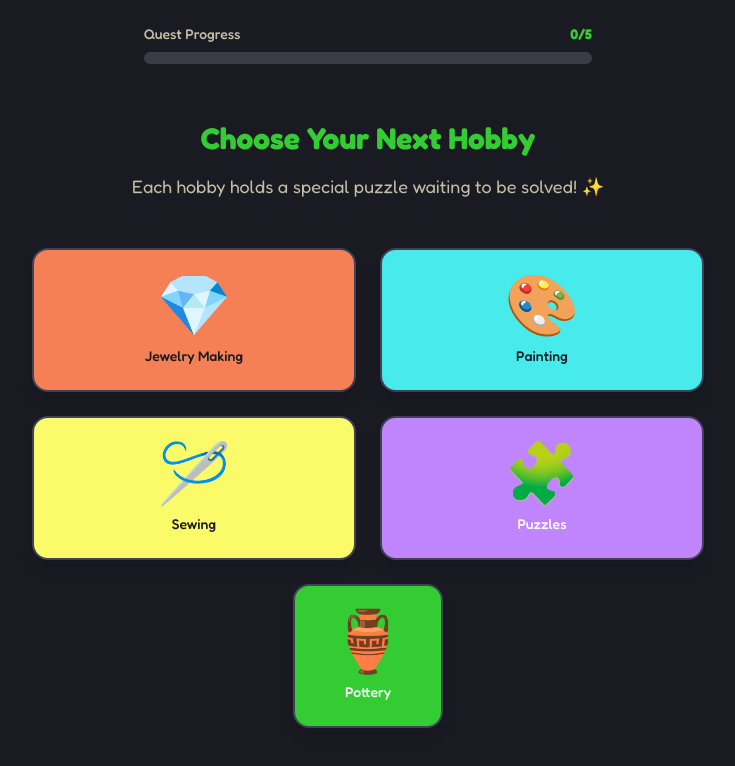
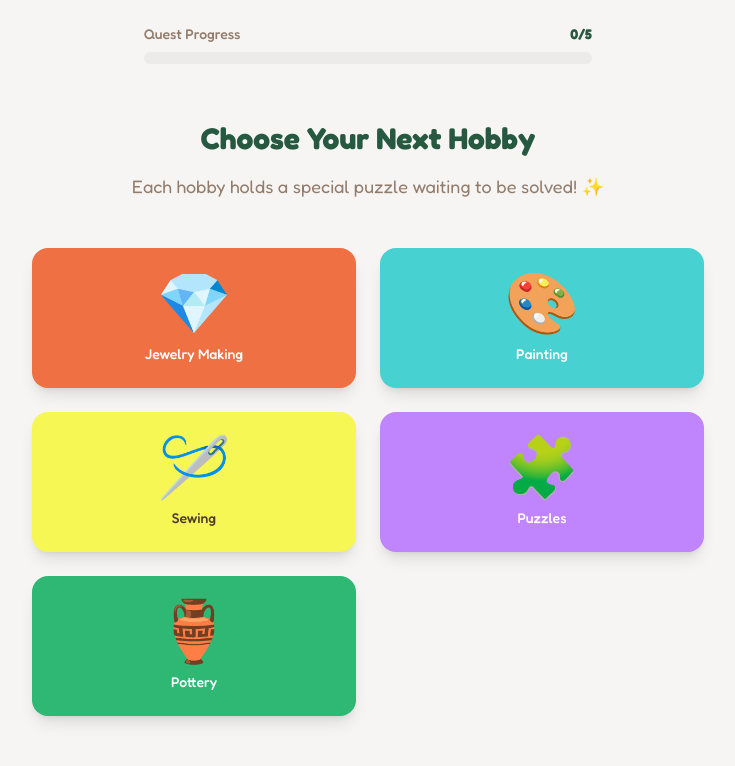
Before and after one commit to lucaradio24/hobbyquest-gift-adventure, a React (Vite) app: page / in a window 1280 px wide. Both pictures are taken after a click on the button "Start Adventure". Shown: the top 766 px of the page, without its empty margins (272-1007 px from the left). Built offline with nearby package versions, Linux system fonts and the light colour scheme.

Commit message:
Reverted to commit 14149b82bec3213800f112bc26be11c1a773c63f

```diff
--- a/src/components/HobbyIcon.tsx
+++ b/src/components/HobbyIcon.tsx
@@ -30,18 +30,17 @@ export const HobbyIcon = ({
       onClick={onClick}
       disabled={disabled}
       className={cn(
-        "hobby-icon group flex flex-col items-center p-4 sm:p-6 rounded-2xl shadow-lg",
+        "hobby-icon group flex flex-col items-center p-6 rounded-2xl shadow-lg",
         "focus:outline-none focus:ring-4 focus:ring-ring/20",
         "disabled:opacity-50 disabled:cursor-not-allowed",
-        "min-h-[120px] sm:min-h-[140px]", // Ensures consistent height
         colorClasses[color],
         className
       )}
     >
-      <div className="text-4xl sm:text-6xl mb-2 sm:mb-3 group-hover:animate-bounce-gentle">
+      <div className="text-6xl mb-3 group-hover:animate-bounce-gentle">
         {icon}
       </div>
-      <span className="font-medium text-xs sm:text-sm text-center leading-tight">
+      <span className="font-medium text-sm text-center">
         {label}
       </span>
     </button>
--- a/src/index.css
+++ b/src/index.css
@@ -2,56 +2,56 @@
 @tailwind components;
 @tailwind utilities;
 
-/* HobbyQuest Design System - Retro Gaming Adventure UI
+/* HobbyQuest Design System - Playful Adventure UI with Scandinavian Minimalism
 All colors MUST be HSL.
 */
 
 @layer base {
   :root {
-    /* Base colors - classic retro game palette */
-    --background: 240 15% 12%;
-    --foreground: 50 80% 95%;
+    /* Base colors - warm beige/cream background */
+    --background: 32 15% 96%;
+    --foreground: 25 25% 25%;
 
-    /* Card styling - darker game UI panels */
-    --card: 240 10% 18%;
-    --card-foreground: 50 80% 95%;
+    /* Card styling */
+    --card: 35 20% 98%;
+    --card-foreground: 25 25% 25%;
 
     /* Popover styling */
-    --popover: 240 10% 18%;
-    --popover-foreground: 50 80% 95%;
+    --popover: 35 20% 98%;
+    --popover-foreground: 25 25% 25%;
 
-    /* Adventure UI primary - bright retro green */
-    --primary: 120 60% 50%;
-    --primary-foreground: 240 15% 12%;
+    /* Adventure UI primary - deep forest green */
+    --primary: 150 40% 25%;
+    --primary-foreground: 0 0% 100%;
 
-    /* Hobby theme colors - vibrant coral */
-    --secondary: 16 90% 65%;
-    --secondary-foreground: 240 15% 12%;
+    /* Hobby theme colors - coral accent */
+    --secondary: 16 84% 60%;
+    --secondary-foreground: 0 0% 100%;
 
-    /* Electric turquoise */
-    --accent: 180 80% 60%;
-    --accent-foreground: 240 15% 12%;
+    /* Turquoise accent */
+    --accent: 180 60% 55%;
+    --accent-foreground: 0 0% 100%;
 
-    /* Neon yellow highlight */
-    --highlight: 60 95% 70%;
-    --highlight-foreground: 240 15% 12%;
+    /* Lime yellow highlight */
+    --highlight: 60 90% 65%;
+    --highlight-foreground: 25 25% 25%;
 
-    /* Muted tones for retro feel */
-    --muted: 240 8% 25%;
-    --muted-foreground: 50 20% 70%;
+    /* Muted tones */
+    --muted: 32 12% 90%;
+    --muted-foreground: 25 15% 50%;
 
-    /* Quest progress colors - bright retro green */
-    --quest-progress: 120 60% 50%;
-    --quest-bg: 240 8% 25%;
+    /* Quest progress colors */
+    --quest-progress: 150 60% 45%;
+    --quest-bg: 32 8% 92%;
 
-    /* Destructive (for errors) - classic red */
-    --destructive: 0 80% 60%;
+    /* Destructive (for errors) */
+    --destructive: 0 75% 55%;
     --destructive-foreground: 0 0% 100%;
 
-    /* Borders and inputs - retro style */
-    --border: 240 15% 30%;
-    --input: 240 12% 22%;
-    --ring: 120 60% 50%;
+    /* Borders and inputs */
+    --border: 32 8% 88%;
+    --input: 32 8% 88%;
+    --ring: 150 60% 45%;
 
     /* Border radius for playful rounded elements */
     --radius: 1rem;
@@ -85,22 +85,13 @@ All colors MUST be HSL.
     @apply bg-background text-foreground font-fredoka;
   }
 
-  /* Retro Gaming animations */
+  /* HobbyQuest animations */
   @keyframes bounce-gentle {
     0%, 100% {
       transform: translateY(0);
     }
     50% {
       transform: translateY(-8px);
-    }
-  }
-
-  @keyframes pixel-glow {
-    0%, 100% {
-      box-shadow: 0 0 5px hsl(var(--primary)), 0 0 10px hsl(var(--primary)), 0 0 15px hsl(var(--primary));
-    }
-    50% {
-      box-shadow: 0 0 10px hsl(var(--primary)), 0 0 20px hsl(var(--primary)), 0 0 30px hsl(var(--primary));
     }
   }
 
@@ -135,10 +126,6 @@ All colors MUST be HSL.
     animation: bounce-gentle 2s ease-in-out infinite;
   }
 
-  .animate-pixel-glow {
-    animation: pixel-glow 2s ease-in-out infinite;
-  }
-
   .animate-progress-fill {
     animation: progress-fill 1s ease-out forwards;
   }
@@ -150,37 +137,16 @@ All colors MUST be HSL.
     animation: typewriter 2s steps(30) forwards, blink-cursor 1s infinite step-end;
   }
 
-  /* Retro gaming hobby icon effects */
+  /* Hobby icon hover effects */
   .hobby-icon {
-    transition: all 0.2s ease-out;
-    border: 2px solid hsl(var(--border));
-    box-shadow: 0 4px 0 hsl(var(--border));
+    transition: all 0.3s cubic-bezier(0.4, 0, 0.2, 1);
   }
 
   .hobby-icon:hover {
-    transform: translateY(-2px);
-    box-shadow: 0 6px 0 hsl(var(--border));
+    transform: scale(1.1) translateY(-4px);
   }
 
   .hobby-icon:active {
-    transform: translateY(2px);
-    box-shadow: 0 2px 0 hsl(var(--border));
-  }
-
-  /* Retro button styling */
-  .retro-button {
-    border: 2px solid hsl(var(--border));
-    box-shadow: 0 4px 0 hsl(var(--border));
-    transition: all 0.1s ease-out;
-  }
-
-  .retro-button:hover {
-    transform: translateY(-2px);
-    box-shadow: 0 6px 0 hsl(var(--border));
-  }
-
-  .retro-button:active {
-    transform: translateY(2px);
-    box-shadow: 0 2px 0 hsl(var(--border));
+    transform: scale(0.95);
   }
 }
--- a/src/pages/HobbySelect.tsx
+++ b/src/pages/HobbySelect.tsx
@@ -17,28 +17,26 @@ const hobbies = [
 
 export const HobbySelect = ({ onHobbySelect, completedHobbies, currentProgress }: HobbySelectProps) => {
   return (
-    <div className="min-h-screen p-4 sm:p-6 pb-20">
+    <div className="min-h-screen p-6 pb-20">
       {/* Progress Bar */}
-      <div className="fixed top-4 sm:top-6 left-4 sm:left-6 right-4 sm:right-6 z-10">
+      <div className="fixed top-6 left-6 right-6 z-10">
         <ProgressBar current={currentProgress} total={5} />
       </div>
 
       {/* Main Content */}
-      <div className="pt-20 sm:pt-24 max-w-2xl mx-auto">
-        <div className="text-center mb-8 sm:mb-12">
-          <h1 className="text-2xl sm:text-3xl font-bold text-primary mb-4 font-fredoka">
+      <div className="pt-24 max-w-2xl mx-auto">
+        <div className="text-center mb-12">
+          <h1 className="text-3xl font-bold text-primary mb-4 font-fredoka">
             Choose Your Next Hobby
           </h1>
-          <p className="text-muted-foreground text-base sm:text-lg px-4">
+          <p className="text-muted-foreground text-lg">
             Each hobby holds a special puzzle waiting to be solved! ✨
           </p>
         </div>
 
-        {/* Hobby Grid - 4 on top, 1 centered below */}
-        <div className="space-y-6">
-          {/* First row - 4 hobbies */}
-          <div className="grid grid-cols-2 gap-4 sm:gap-6">
-            {hobbies.slice(0, 4).map((hobby) => {
+        {/* Hobby Grid */}
+        <div className="grid grid-cols-2 gap-6">
+          {hobbies.map((hobby) => {
             const isCompleted = completedHobbies.includes(hobby.id);
             const isDisabled = isCompleted;
 
@@ -50,33 +48,10 @@ export const HobbySelect = ({ onHobbySelect, completedHobbies, currentProgress }
                 color={hobby.color}
                 onClick={() => !isDisabled && onHobbySelect(hobby.id)}
                 disabled={isDisabled}
-                  className={`relative ${isCompleted ? 'animate-pixel-glow' : ''}`}
+                className={`relative ${isCompleted ? 'ring-4 ring-quest-progress' : ''}`}
               />
             );
           })}
-          </div>
-
-          {/* Second row - 1 hobby centered with same size as others */}
-          <div className="flex justify-center">
-            <div className="w-1/2 max-w-[150px]">
-              {hobbies.slice(4).map((hobby) => {
-                const isCompleted = completedHobbies.includes(hobby.id);
-                const isDisabled = isCompleted;
-
-                return (
-                  <HobbyIcon
-                    key={hobby.id}
-                    icon={hobby.icon}
-                    label={hobby.label}
-                    color={hobby.color}
-                    onClick={() => !isDisabled && onHobbySelect(hobby.id)}
-                    disabled={isDisabled}
-                    className={`relative ${isCompleted ? 'animate-pixel-glow' : ''} w-full`}
-                  />
-                );
-              })}
-            </div>
-          </div>
         </div>
 
         {currentProgress === 5 && (
--- a/src/pages/PuzzleScreen.tsx
+++ b/src/pages/PuzzleScreen.tsx
@@ -1,9 +1,7 @@
-import { useState } from "react";
 import { Button } from "@/components/ui/button";
-import { Input } from "@/components/ui/input";
 import { ProgressBar } from "@/components/ProgressBar";
 import { Card } from "@/components/ui/card";
-import { ArrowLeft, CheckCircle, Lock } from "lucide-react";
+import { ArrowLeft, CheckCircle } from "lucide-react";
 
 interface PuzzleScreenProps {
   hobby: string;
@@ -12,50 +10,40 @@ interface PuzzleScreenProps {
   currentProgress: number;
 }
 
-const puzzles: Record<string, { emoji: string; riddle: string; answer: string; hint: string; hideout: string }> = {
+const puzzles: Record<string, { emoji: string; riddle: string; answer: string; hint: string }> = {
   earrings: {
     emoji: "💎✨🔮",
     riddle: "I sparkle and shine, worn close to your ear. What am I that makes beauty appear?",
-    answer: "orecchini",
-    hint: "Look for something that dangles and shines! 💫",
-    hideout: "Guarda nel cassetto della tua scrivania! 🗂️"
+    answer: "earrings",
+    hint: "Look for something that dangles and shines! 💫"
   },
   painting: {
     emoji: "🎨🖌️🌈",
     riddle: "With colors I dance, on canvas I play. What am I that brightens your day?",
-    answer: "pennello",
-    hint: "Check near your art supplies! 🎨",
-    hideout: "Cerca vicino ai tuoi colori e pennelli! 🎨"
+    answer: "brush",
+    hint: "Check near your art supplies! 🎨"
   },
   sewing: {
     emoji: "🪡🧵✂️",
     riddle: "Through fabric I glide, with thread as my guide. What am I that helps clothes coincide?",
-    answer: "ago",
-    hint: "Look in your sewing kit! ✂️",
-    hideout: "Nel tuo kit da cucito, dove riponi i fili! 🧵"
+    answer: "needle",
+    hint: "Look in your sewing kit! ✂️"
   },
   puzzles: {
     emoji: "🧩🔍🤔",
     riddle: "Piece by piece, I come together. What am I that tests your mental weather?",
     answer: "puzzle",
-    hint: "Check your game collection! 🎯",
-    hideout: "Tra i tuoi giochi da tavolo! 🎲"
+    hint: "Check your game collection! 🎯"
   },
   pottery: {
     emoji: "🏺👐🌊",
     riddle: "From earth I'm born, by hands I'm shaped. What am I that can't be escaped?",
-    answer: "argilla",
-    hint: "Look for something moldable and earthy! 🌿",
-    hideout: "Vicino alle tue cose per la ceramica! 🏺"
+    answer: "clay",
+    hint: "Look for something moldable and earthy! 🌿"
   }
 };
 
 export const PuzzleScreen = ({ hobby, onBack, onComplete, currentProgress }: PuzzleScreenProps) => {
-  const [userAnswer, setUserAnswer] = useState("");
-  const [isCorrect, setIsCorrect] = useState(false);
-  const [showHideout, setShowHideout] = useState(false);
-  const [error, setError] = useState("");
-
   const puzzle = puzzles[hobby];
 
   if (!puzzle) {
@@ -69,25 +57,10 @@ export const PuzzleScreen = ({ hobby, onBack, onComplete, currentProgress }: Puz
     );
   }
 
-  const handleSubmit = () => {
-    if (userAnswer.toLowerCase().trim() === puzzle.answer.toLowerCase()) {
-      setIsCorrect(true);
-      setShowHideout(true);
-      setError("");
-    } else {
-      setError("Password sbagliata! Riprova...");
-      setUserAnswer("");
-    }
-  };
-
-  const handleComplete = () => {
-    onComplete();
-  };
-
   return (
-    <div className="min-h-screen p-4 sm:p-6">
+    <div className="min-h-screen p-6">
       {/* Progress Bar */}
-      <div className="fixed top-4 sm:top-6 left-4 sm:left-6 right-4 sm:right-6 z-10">
+      <div className="fixed top-6 left-6 right-6 z-10">
         <ProgressBar current={currentProgress} total={5} />
       </div>
 
@@ -96,89 +69,52 @@ export const PuzzleScreen = ({ hobby, onBack, onComplete, currentProgress }: Puz
         onClick={onBack}
         variant="ghost"
         size="sm"
-        className="fixed top-16 sm:top-20 left-4 sm:left-6 z-10"
+        className="fixed top-20 left-6 z-10"
       >
         <ArrowLeft className="w-4 h-4 mr-2" />
         Back
       </Button>
 
       {/* Main Content */}
-      <div className="pt-28 sm:pt-32 max-w-lg mx-auto px-4">
-        <Card className="p-6 sm:p-8 text-center space-y-6 sm:space-y-8 shadow-xl">
+      <div className="pt-32 max-w-lg mx-auto">
+        <Card className="p-8 text-center space-y-8 shadow-xl">
           {/* Emoji Display */}
-          <div className="text-5xl sm:text-6xl space-x-2">
+          <div className="text-6xl space-x-2">
             {puzzle.emoji}
           </div>
 
           {/* Riddle */}
           <div className="space-y-4">
-            <h2 className="text-lg sm:text-xl font-bold text-primary font-fredoka">
+            <h2 className="text-xl font-bold text-primary font-fredoka">
               Solve the Riddle
             </h2>
-            <p className="text-base sm:text-lg text-foreground leading-relaxed px-2">
+            <p className="text-lg text-foreground leading-relaxed">
               {puzzle.riddle}
             </p>
           </div>
 
           {/* Hint */}
-          <div className="bg-muted p-3 sm:p-4 rounded-xl">
-            <p className="text-xs sm:text-sm text-muted-foreground font-medium">
+          <div className="bg-muted p-4 rounded-xl">
+            <p className="text-sm text-muted-foreground font-medium">
               💡 {puzzle.hint}
             </p>
           </div>
 
-          {/* Password Input */}
-          {!showHideout && (
+          {/* Action */}
           <div className="space-y-4">
-              <div className="space-y-2">
-                <label className="text-sm font-medium text-foreground">
-                  <Lock className="w-4 h-4 inline mr-2" />
-                  Inserisci la password:
-                </label>
-                <Input
-                  value={userAnswer}
-                  onChange={(e) => setUserAnswer(e.target.value)}
-                  onKeyDown={(e) => e.key === "Enter" && handleSubmit()}
-                  placeholder="La tua risposta..."
-                  className="text-center text-lg font-bold retro-button"
-                />
-                {error && (
-                  <p className="text-destructive text-sm text-center">{error}</p>
-                )}
-              </div>
+            <p className="text-sm text-muted-foreground">
+              Found your gift? Time to claim your reward!
+            </p>
             <Button
-                onClick={handleSubmit}
-                variant="secondary"
+              onClick={onComplete}
+              variant="quest"
               size="lg"
-                className="w-full retro-button"
-                disabled={!userAnswer.trim()}
+              className="w-full"
             >
-                <Lock className="w-5 h-5 mr-2" />
-                Verifica Password
+              <CheckCircle className="w-5 h-5 mr-2" />
+              Claim Reward
             </Button>
           </div>
-          )}
-
-          {/* Hideout Reveal */}
-          {showHideout && (
-            <div className="space-y-6">
-              <div className="bg-quest-progress text-primary-foreground p-6 rounded-xl animate-pixel-glow">
-                <h3 className="text-lg font-bold mb-2">🎉 Password Corretta!</h3>
-                <p className="text-base">
-                  {puzzle.hideout}
-                </p>
-              </div>
-              <Button
-                onClick={handleComplete}
-                variant="quest"
-                size="lg"
-                className="w-full retro-button"
-              >
-                <CheckCircle className="w-5 h-5 mr-2" />
-                Continua l'Avventura
-              </Button>
-            </div>
-          )}
         </Card>
       </div>
     </div>
```
Lines whose indentation alone changed are shown as unchanged.
